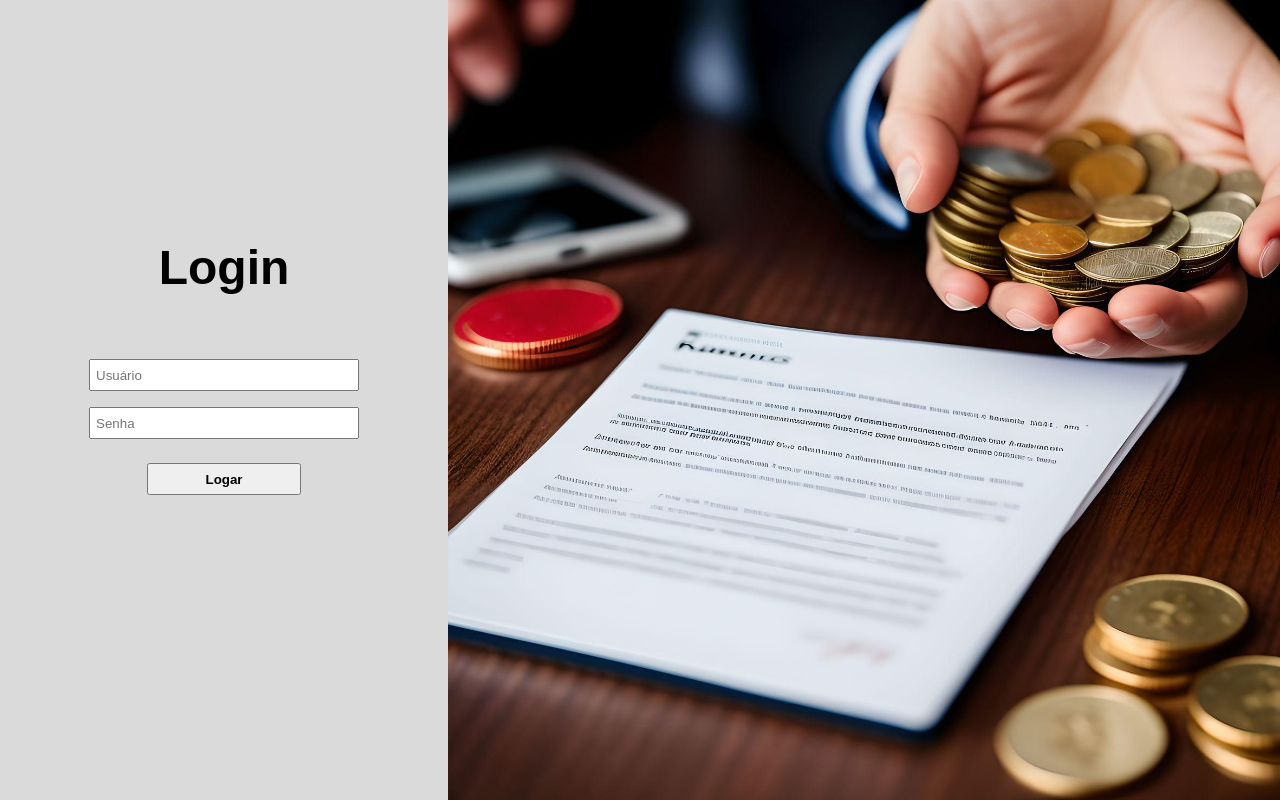
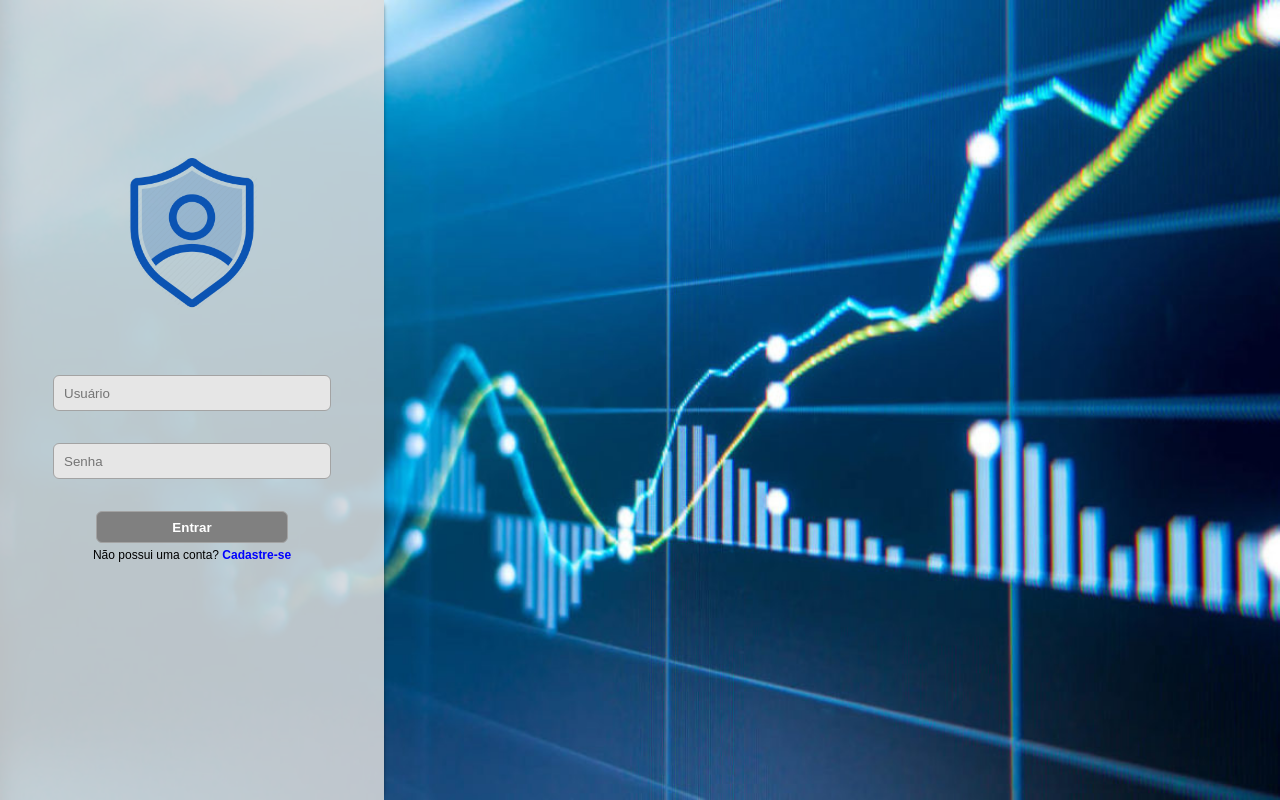
Before and after one commit to JhayneK/Projeto-Financas, a React (Vite) app in the folder Front end/: page / in a window 1280 px wide. Built offline with nearby package versions, Linux system fonts and the light colour scheme.

Commit message:
Refactoring da tela de login

```diff
--- a/Front end/src/App.css
+++ b/Front end/src/App.css
@@ -130,51 +130,52 @@
 }
 
 .container-login {
-    width: 35vw;
+    width: 100vw;
     height: 100vh;
-    display: inline-block;
-    background-color: rgb(218, 218, 218);
+    overflow: hidden;
 }
 
-.inputtext-login {
-    width: 20vw;
-    height: 3.5vh;
-    margin-top: 1rem;
-    padding: 0px 5px;
-    outline: none;
-}
-
-.formulario-login {
+.bloco-login {
     display: flex;
     justify-content: center;
     flex-direction: column;
+    position: absolute;
+    top: 0%;
+    height: 100%;
+    width: 30%;
+    background-color: rgba(220, 220, 220, 0.85);
+    box-shadow: 3px 0px 5px -5px rgba(0, 0, 0);
 }
 
-#botao-login {
-    width: 12vw;
-    height: 4vh;
-    font-weight: 600;
-    cursor: pointer;
+.conteudo-login {
+    margin-top: -5rem;
+    display: flex;
+    flex-direction: column;
+    justify-content: center;
+    align-items: center;
 }
 
-.div-login {
-    display: flex;
-    justify-content: center;
-    margin: 30vh 0px 30vh;
-    text-align: center;
+.conteudo-login input {
+    margin-top: 2rem;
+    width: 20vw;
+    height: 3vh;
+    padding: 5px 10px;
+    border-radius: 6px;
+    outline: none;
+    background-color: #E6E6E6;
+    border: 1px solid #A3A3A3;
 }
 
-.div-imagem {
-    width: 65vw;
-    height: 100vh;
-    position: absolute;
-    display: inline-block;
-    overflow: hidden;
-}
-
-#finances-image {
-    width: 100%;
-    height: 100%;
+.conteudo-login button {
+    cursor: pointer;
+    border-radius: 6px;
+    width: 15vw;
+    color: white;
+    font-weight: bold;
+    background-color: #808080;
+    border: 1px solid #A3A3A3;
+    height: 4vh;
+    outline: none;
 }
 
 .botao-dashboard {
--- a/Front end/src/components/Cadastro/Inserir.jsx
+++ b/Front end/src/components/InserirDespesa.jsx
@@ -1,6 +1,6 @@
 import { useState, useEffect } from "react";
 
-export default function Inserir({ onClose }) {
+export default function InserirDespesa({ onClose }) {
     const [banco, setBanco] = useState("");
     const [categoria, setCategoria] = useState("");
     const [metodoPagamento, setMetodoPagamento] = useState("");
--- a/Front end/src/pages/Despesas.jsx
+++ b/Front end/src/pages/Despesas.jsx
@@ -1,6 +1,6 @@
 import { useEffect, useState } from "react"
 import Tabela from "../components/Tabela/TabelaDespesa"
-import Inserir from "../components/Cadastro/Inserir";
+import Inserir from "../components/InserirDespesa";
 // import { AiOutlineReload } from "react-icons/ai";  // Reload icon
 
 export default function Despesas() {
--- a/Front end/src/pages/Login.jsx
+++ b/Front end/src/pages/Login.jsx
@@ -1,6 +1,7 @@
 import { useEffect, useState } from "react";
 import { Link } from "react-router-dom";
 import finances from "../assets/img/finances.jpg"
+import shieldlogin from "../assets/img/shieldlogin.png"
 
 export default function Login() {
 
@@ -14,40 +15,39 @@ export default function Login() {
     return(
         <div className="page-container">
             <div className="container-login">
-                <div className="div-login">
-                    <form className="formulario-login" action="" method="post">
-                        <h1 style={{fontSize: "3rem", marginBottom: "3rem"}} className="login-labels">Login</h1>
-
-                        <label>
-                            <input className="inputtext-login"
+                <img style={{width: "100%", height: "100%"}} id="finances-image" src={finances} alt="finanças" />
+                <div className="bloco-login">
+                    <div className="conteudo-login">
+                        <img style={{width:  "40%", height: "80%"}} src={shieldlogin} alt="shield" />
+                        <form action="">
+                            <div>
+                                <input style={{marginTop: "4rem"}}
                                 type="text"
                                 value={username}
                                 onChange={(event) => setUsername(event.target.value)}
                                 maxLength="64"
                                 placeholder="Usuário"
+                                autoComplete="username"
                                 required />
-                        </label>
-
-                        <label>
-                            <input style={{marginBottom: "1.5rem"}} className="inputtext-login"
-                            type="password"
+                            </div>
+                            <div>
+                                <input type="password"
                                 value={password}
                                 onChange={(event) => setPassword(event.target.value)}
                                 maxLength="64"
                                 placeholder="Senha"
+                                autoComplete="current-password"
                                 required />
-                        </label>
-
-                        {/* REDIRECIONAMENTO : APENAS PARA TESTES */}
-                        <Link style={{width: "12vw", alignSelf: "center"}} to="/relatorio">
-                            <button id="botao-login">Logar</button>
+                            </div>
+                            <div style={{display: "flex", justifyContent: "center", marginTop: "2rem"}}>
+                                <Link to="/relatorio">
+                                    <button>Entrar</button>
                                 </Link>
-
+                            </div>
+                                <span style={{display: "flex", justifyContent: "center", fontSize: "12px", marginTop: "5px"}}>Não possui uma conta?&nbsp;<span style={{textDecoration: "none", color: "blue", fontWeight: "bold", cursor: "pointer"}}>Cadastre-se</span></span>
                         </form>
                     </div>
                 </div>
-            <div className="div-imagem">
-                <img id="finances-image" src={finances} alt="finanças" />
             </div>
         </div>
     )
```
Also changed, not shown: Front end/src/pages/LoginBKP.jsx (added, +54 -0 lines), Front end/src/assets/img/finances.jpg, Front end/src/assets/img/shieldlogin.png (added). Lines whose indentation alone changed are shown as unchanged.
